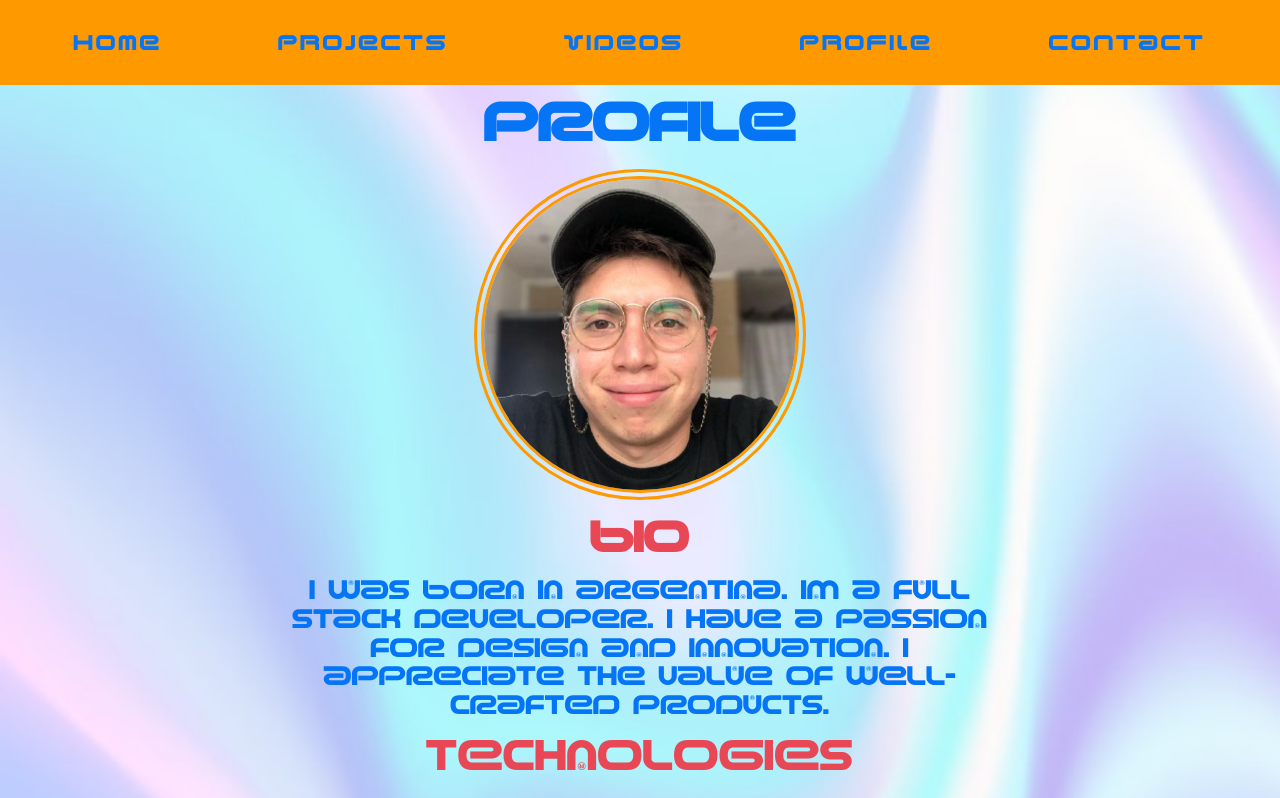
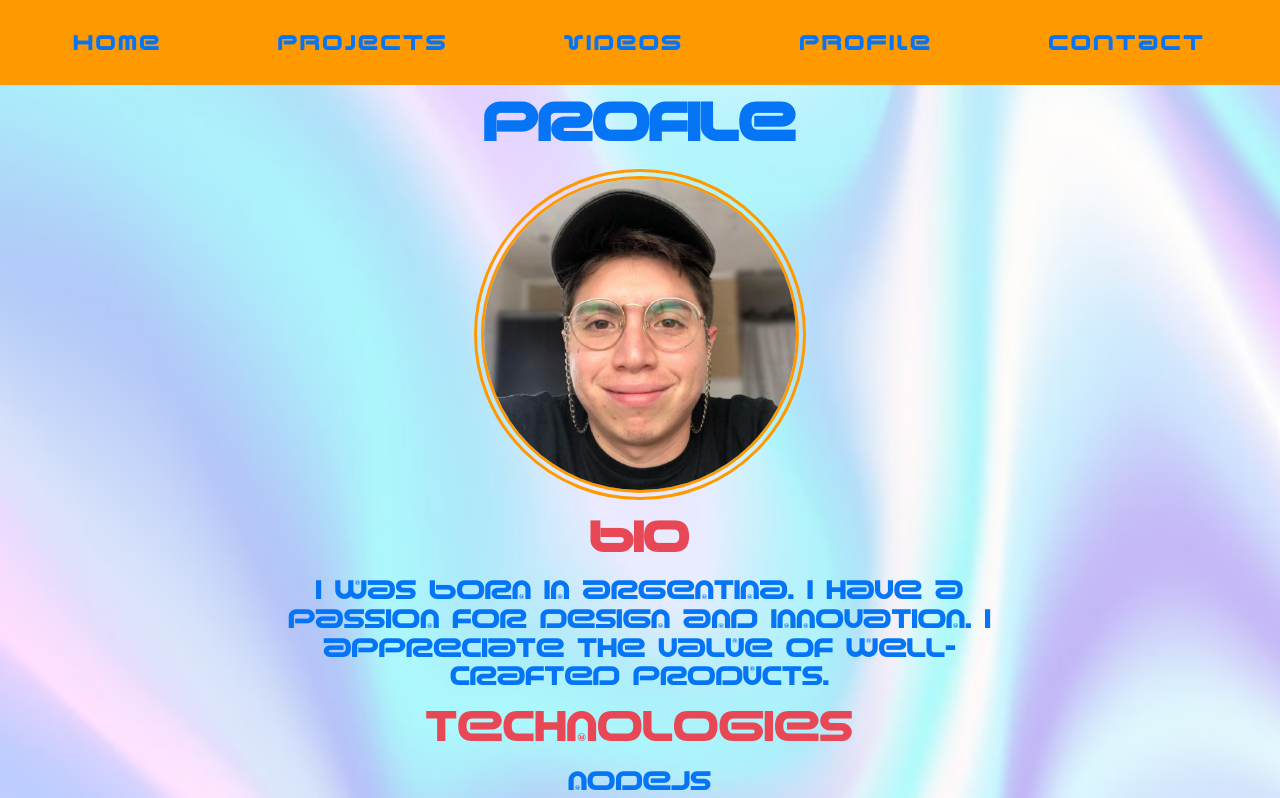
Before and after one commit to pibelanzallamas/brandon-portfolio, a React (Create React App) app: page /profile in a window 1280 px wide. Shown: the top 798 px of the page. Built offline with nearby package versions, Linux system fonts and the light colour scheme.

Commit message:
description changed

```diff
--- a/src/components/Home.jsx
+++ b/src/components/Home.jsx
@@ -10,7 +10,7 @@ function Home() {
       <div className="content">
         <h1>brandon castillo</h1>
         <h3 className={dark ? "subtitle-dark top" : "subtitle-light top"}>
-          {esp ? <>diseñador web</> : <> web designer</>}
+          {esp ? <>full stack dev</> : <>full stack dev</>}
         </h3>
         <div className="image top flex-grow">
           <img
--- a/src/components/Profile.jsx
+++ b/src/components/Profile.jsx
@@ -18,15 +18,13 @@ function Profile() {
         <p className="profile-description top">
           {esp ? (
             <>
-              Nací en Argentina. Soy un full stack developer. Tengo una pasión
-              por el diseño y la innovación. Aprecio el valor de productos bien
-              elaborados.
+              Nací en Argentina. Tengo una pasión por el diseño y la innovación.
+              Aprecio el valor de productos bien elaborados.
             </>
           ) : (
             <>
-              I was born in Argentina. Im a full stack developer. I have a
-              passion for design and innovation. I appreciate the value of
-              well-crafted products.
+              I was born in Argentina. I have a passion for design and
+              innovation. I appreciate the value of well-crafted products.
             </>
           )}
         </p>
```
